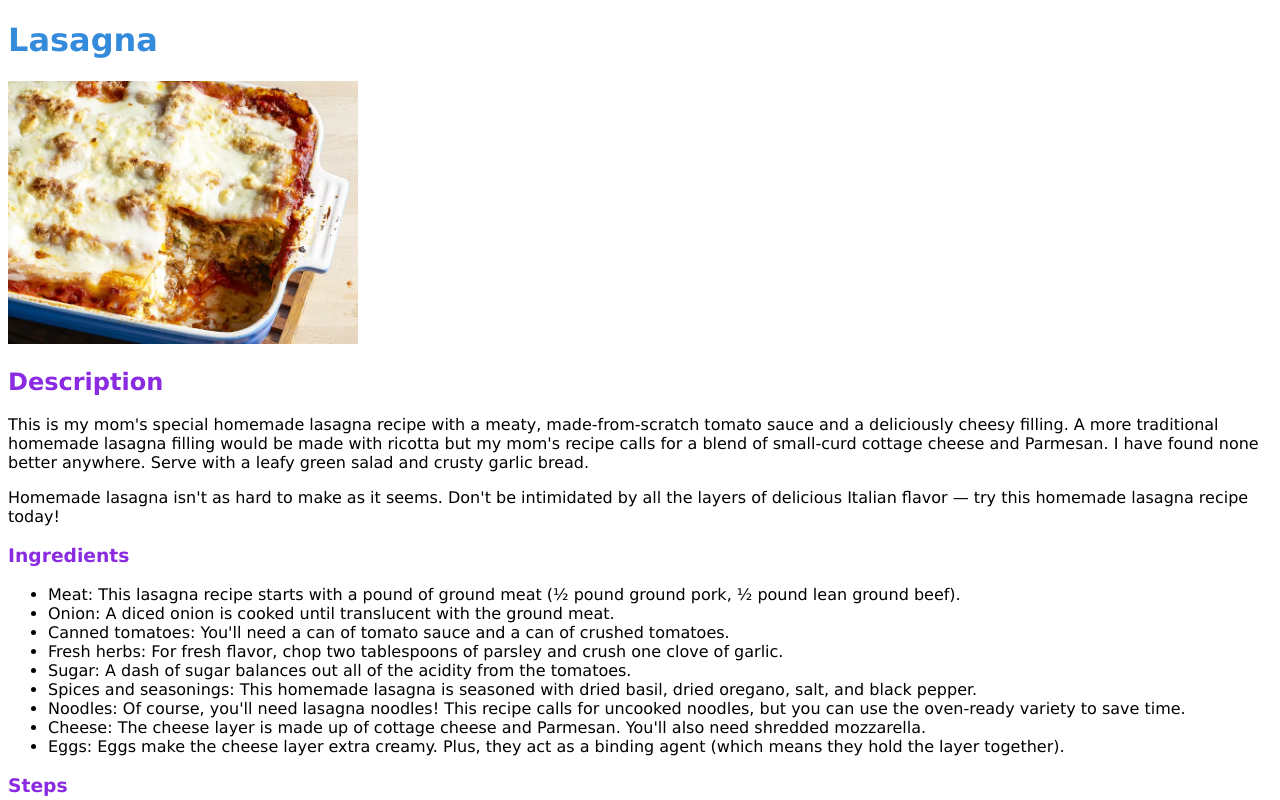
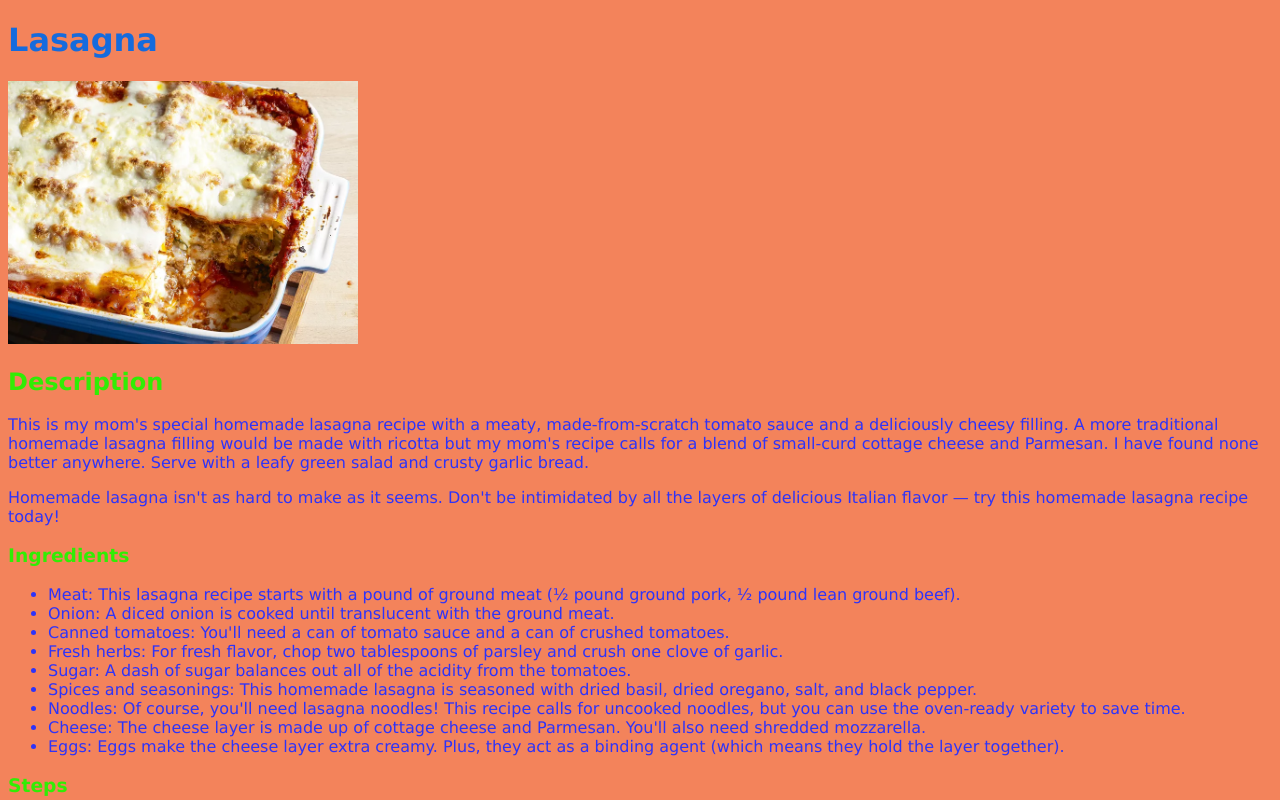
Before and after one commit to Skeletor7/odin-recipes, a plain HTML site: page recipes/lasagna.html in a window 1280 px wide. Shown: the top 800 px of the page. Drawn offline with Linux system fonts and the light colour scheme.

Commit message:
Add a bit more CSS

```diff
--- a/css/style.css
+++ b/css/style.css
@@ -1,24 +1,25 @@
 body {
     font-family: Verdana, Geneva, Tahoma, sans-serif;
-
+    background-color: #f3835b;
+    color: #2e33f9;
 }
 
 a:hover {
-    color: yellow;
+    color: #d1d13e;
 }
 
 a {
-    color: rgb(13, 221, 141);
+    color: rgb(243 230 47);
     font-size: 20px;
     text-decoration: none;
 }
 
 h1 {
-    color: rgb(53, 139, 219);
+    color: #156bdd;
 }
 
 h2,
 h3,
 h4 {
-    color: blueviolet
+    color: #31ed04
 }
```
